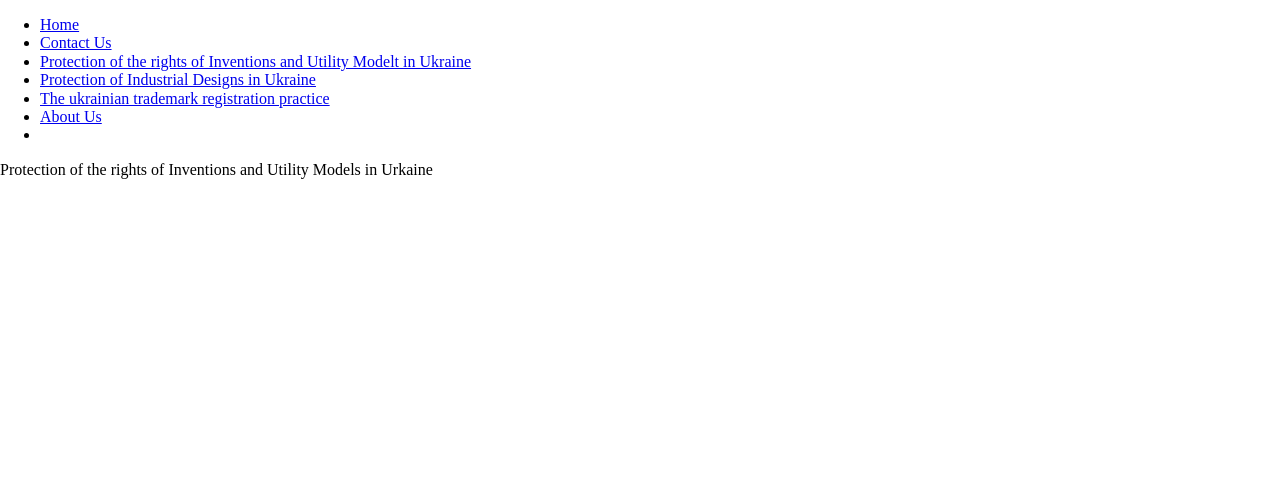
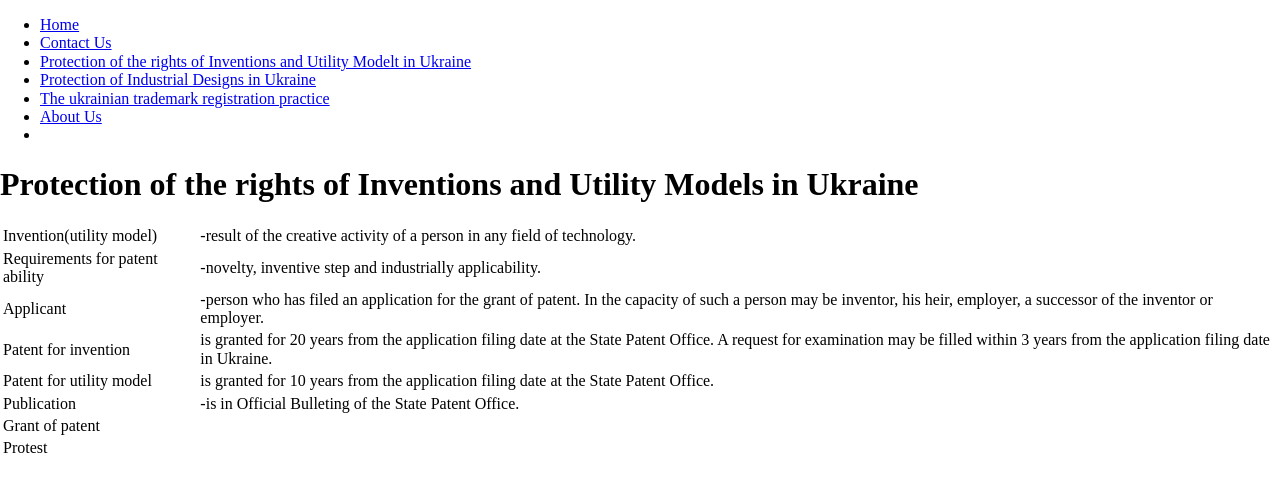
Before and after one commit to Mindshine/patent, a Jekyll site: the page built from _posts/en/pages/2000-01-01-inventions.html, in a window 1280 px wide. Shown: the top 492 px of the page. Built offline with Jekyll 4.4.1, drawn with Linux system fonts in a browser that asks for light colours; nearby versions of some CDN libraries; library files that are not in the unit come from our copies; Markdown is read by kramdown in place of the engine named in the settings.

Commit message:
Update 2000-01-01-inventions.html

```diff
--- a/_posts/en/pages/2000-01-01-inventions.html
+++ b/_posts/en/pages/2000-01-01-inventions.html
@@ -5,4 +5,30 @@ lang: en
 categories:
 - en
 ---
-Protection of the rights of Inventions and Utility Models in Urkaine
+<h1>Protection of the rights of Inventions and Utility Models in Ukraine</h1>
+<table>
+  <tr>
+    <td>Invention(utility model)</td><td>-result of the creative activity of a person in any field of technology.</td>
+  </tr>
+  <tr>
+    <td>Requirements for patent ability</td><td>-novelty, inventive step and industrially applicability.</td>
+  </tr>
+  <tr>
+    <td>Applicant</td><td>-person who has filed an application for the grant of patent. In the capacity of such a person may be inventor, his heir, employer, a successor of the inventor or employer.</td>
+  </tr>
+  <tr>
+    <td>Patent for invention</td><td>is granted for 20 years from the application filing date at the State Patent Office. A request for examination may be filled within 3 years from the application filing date in Ukraine.</td>
+  </tr>
+  <tr>
+    <td>Patent for utility model</td><td>is granted for 10 years from the application filing date at the State Patent Office.</td>
+  </tr>
+  <tr>
+    <td>Publication</td><td>-is in Official Bulleting of the State Patent Office.</td>
+  </tr>
+  <tr>
+    <td>Grant of patent</td><td></td>
+  </tr>
+  <tr>
+    <td>Protest</td><td></td>
+  </tr>
+</table>
```
